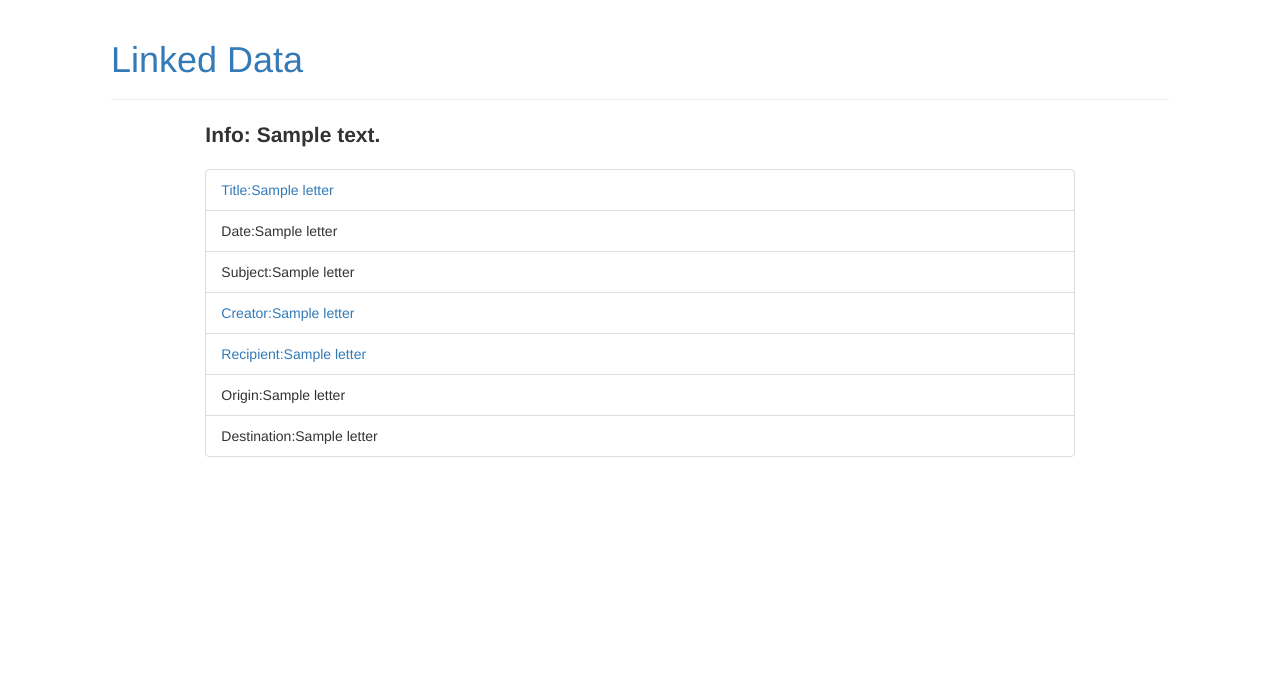
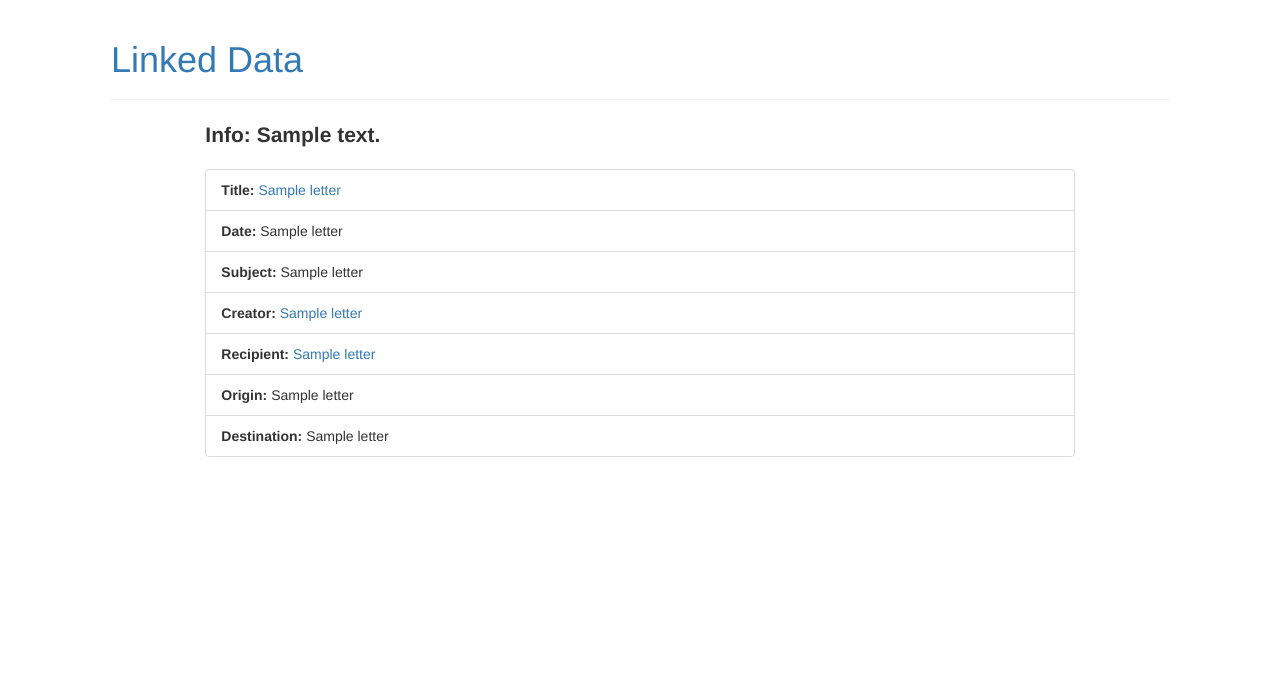
Before and after one commit to HCDigitalScholarship/LinkedFlask, a Flask app: template templates/singleletter.html in a window 1280 px wide. Shown: the top 697 px of the page. Run offline with Flask 2, Linux system fonts and the light colour scheme; the template is opened without the code that fills it: most values are stand-ins (such as "Sample title", 1, 10 or a date in 2020); some libraries are stand-ins or nearby versions.

Commit message:
if statement for nonexistent single letter

```diff
--- a/templates/singleletter.html
+++ b/templates/singleletter.html
@@ -2,20 +2,21 @@
 {% block content %}
 <title>Hello from the Flask Link Data App</title>
 {% if text %}
+	{%if letter[0]%}
    <p class='lead'><b> Info: {{text}}</b></p>
    <ul class="list-group">
-   <!-- This first line taken from hello.html
-   <li class='list-group-item'> <p style='margin:0 0 0px;'> <a href={{letter[1]}}>{{letter[0]}}</a> to <a href={{letter[2]}}>{{letter[3]}}</a> </p><p style='font-size:smaller;margin:0 0 0px;'>Subject:{{letter[4]}} </p> </li>
--->
-  <!-- for these I'm just guessing how it works, not sure if this is actually useful...-->
-   <li class='list-group-item'><a href={{letter[1]}}> Title:{{letter[0]}}</a> </li>
-   <li class='list-group-item'> Date:{{letter[2]}} </li>
-   <li class='list-group-item'> Subject:{{letter[3]}} </li>
-   <li class='list-group-item'> <a href={{letter[4]}}>Creator:{{letter[5]}}</a> </li>
-   <li class='list-group-item'> <a href={{letter[7]}} > Recipient:{{letter[6]}}</a> </li>
-   <li class='list-group-item'> Origin:{{letter[9]}} </li>
-   <li class='list-group-item'> Destination:{{letter[8]}} </li>
+   <li class='list-group-item'> <b>Title:</b> <a href={{letter[1]}}> {{letter[0]}}</a> </li>
+   <li class='list-group-item'> <b>Date: </b>{{letter[2]}} </li>
+   <li class='list-group-item'> <b>Subject: </b>{{letter[3]}} </li>
+   <li class='list-group-item'> <b>Creator: </b><a href={{letter[4]}}>{{letter[5]}}</a> </li>
+   <li class='list-group-item'> <b>Recipient: </b><a href={{letter[7]}} > {{letter[6]}}</a> </li>
+   <li class='list-group-item'> <b>Origin: </b>{{letter[9]}} </li>
+   <li class='list-group-item'> <b>Destination: </b>{{letter[8]}} </li>
    </ul>
+   {%else%}
+   <p> There is no letter with id {{text}}! </p>
+
+   {% endif %}
 
 {% else %}
   <h1>Hello, World! There seems to be an issue here but, it is just the beginning and there will be plently of time to fix this :^) </h1>
```
Also changed, not shown: 2 other files.
